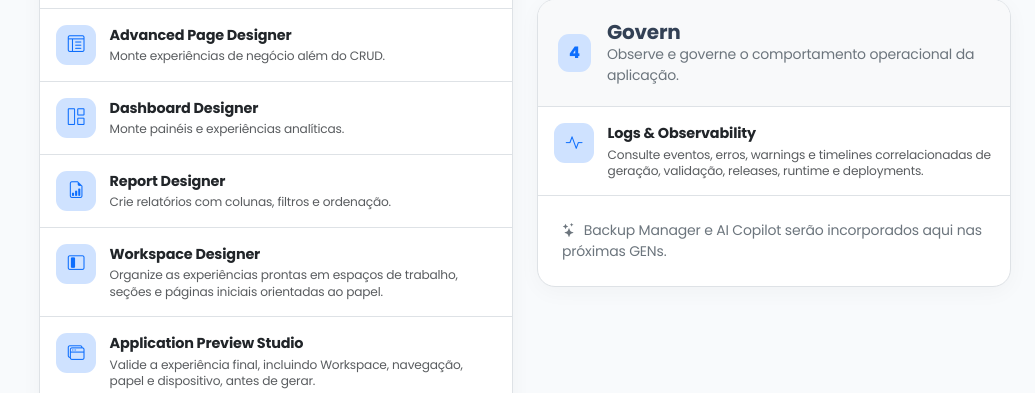
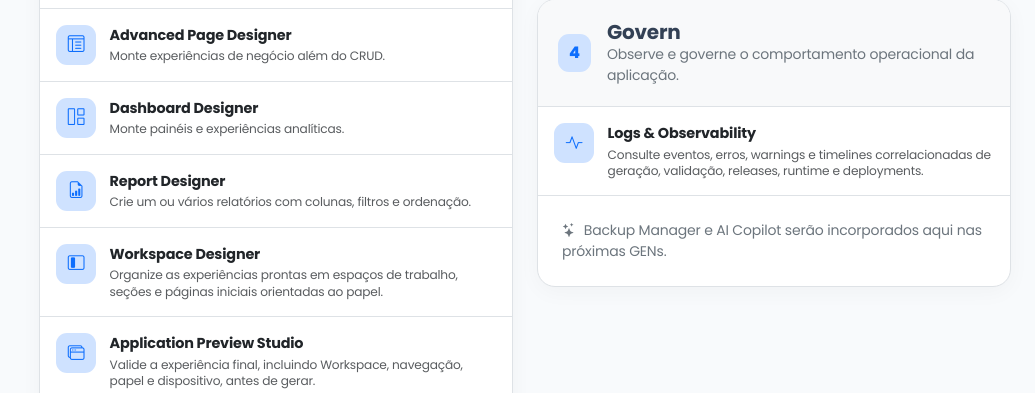
Before and after one commit to alexandre-ronald/gerador_sistema, a Django app: page /sistemas/1/workspace/ in a window 1280 px wide. Shown: the part 1198-1591 px from the top of the page, without its empty margins (245-1280 px from the left). Run offline with Django 5.2, Linux system fonts and the light colour scheme; a user stored in the database is signed in; data comes from the database, SQL or seed files in the repository.

Commit message:
fix: restaura orientação do Report Designer no Workspace

```diff
--- a/templates/sistema/workspace.html
+++ b/templates/sistema/workspace.html
@@ -47,7 +47,7 @@
         <a class="tool-link" href="{% url 'sistema:form_designer' sistema.pk %}"><div class="tool-icon"><i class="bi bi-ui-checks-grid"></i></div><div><div class="tool-title">Form Designer</div><div class="tool-desc">Organize campos, seções e apresentação dos formulários.</div></div></a>
         <a class="tool-link" href="{% url 'sistema:page_designer' sistema.pk %}"><div class="tool-icon"><i class="bi bi-layout-text-window-reverse"></i></div><div><div class="tool-title">Advanced Page Designer</div><div class="tool-desc">Monte experiências de negócio além do CRUD.</div></div></a>
         <a class="tool-link" href="{% url 'sistema:dashboard_builder' sistema.pk %}"><div class="tool-icon"><i class="bi bi-grid-1x2"></i></div><div><div class="tool-title">Dashboard Designer</div><div class="tool-desc">Monte painéis e experiências analíticas.</div></div></a>
-        <a class="tool-link" href="{% url 'sistema:report_designer' sistema.pk %}"><div class="tool-icon"><i class="bi bi-file-earmark-bar-graph"></i></div><div><div class="tool-title">Report Designer</div><div class="tool-desc">Crie relatórios com colunas, filtros e ordenação.</div></div></a>
+        <a class="tool-link" href="{% url 'sistema:report_designer' sistema.pk %}"><div class="tool-icon"><i class="bi bi-file-earmark-bar-graph"></i></div><div><div class="tool-title">Report Designer</div><div class="tool-desc">Crie um ou vários relatórios com colunas, filtros e ordenação.</div></div></a>
         <a class="tool-link" href="{% url 'sistema:workspace_designer' sistema.pk %}"><div class="tool-icon"><i class="bi bi-layout-sidebar-inset"></i></div><div><div class="tool-title">Workspace Designer</div><div class="tool-desc">Organize as experiências prontas em espaços de trabalho, seções e páginas iniciais orientadas ao papel.</div></div></a>
         <a class="tool-link" href="{% url 'sistema:application_preview' sistema.pk %}"><div class="tool-icon"><i class="bi bi-window-stack"></i></div><div><div class="tool-title">Application Preview Studio</div><div class="tool-desc">Valide a experiência final, incluindo Workspace, navegação, papel e dispositivo, antes de gerar.</div></div></a>
 
```
